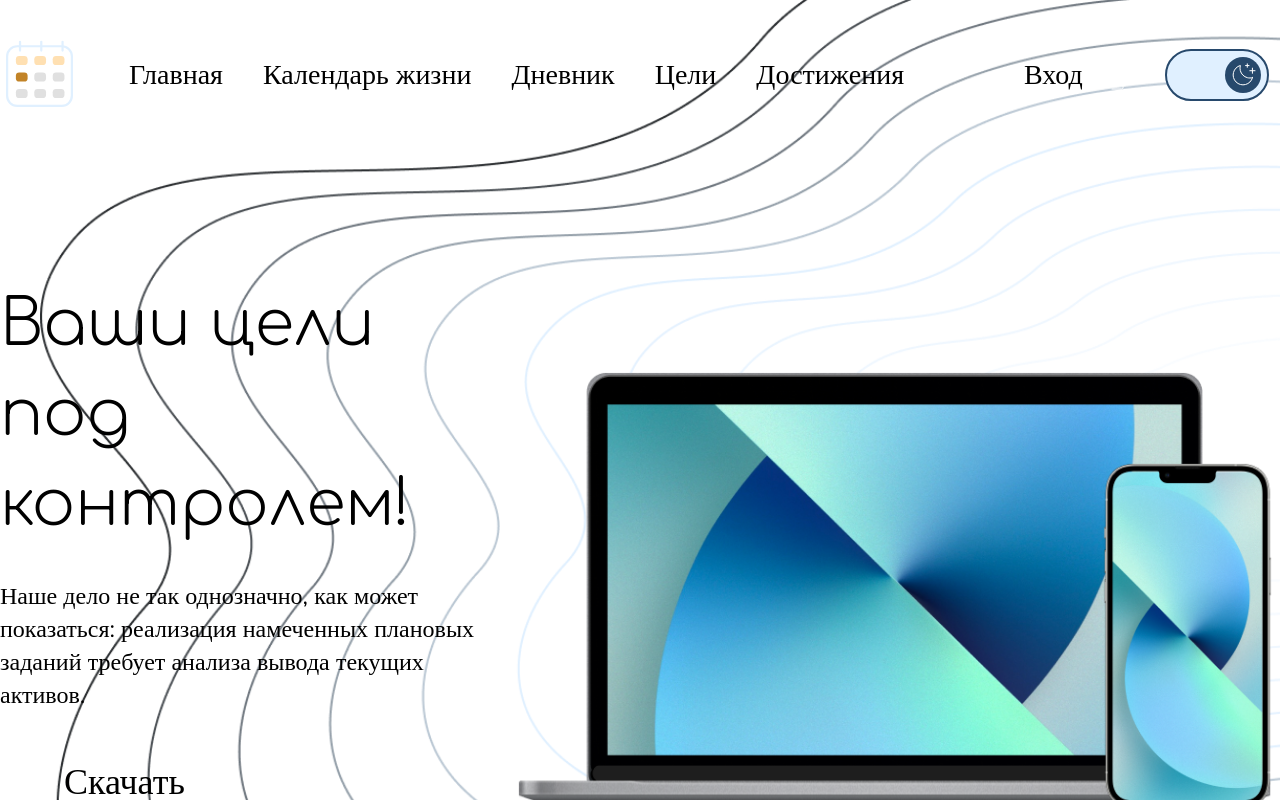
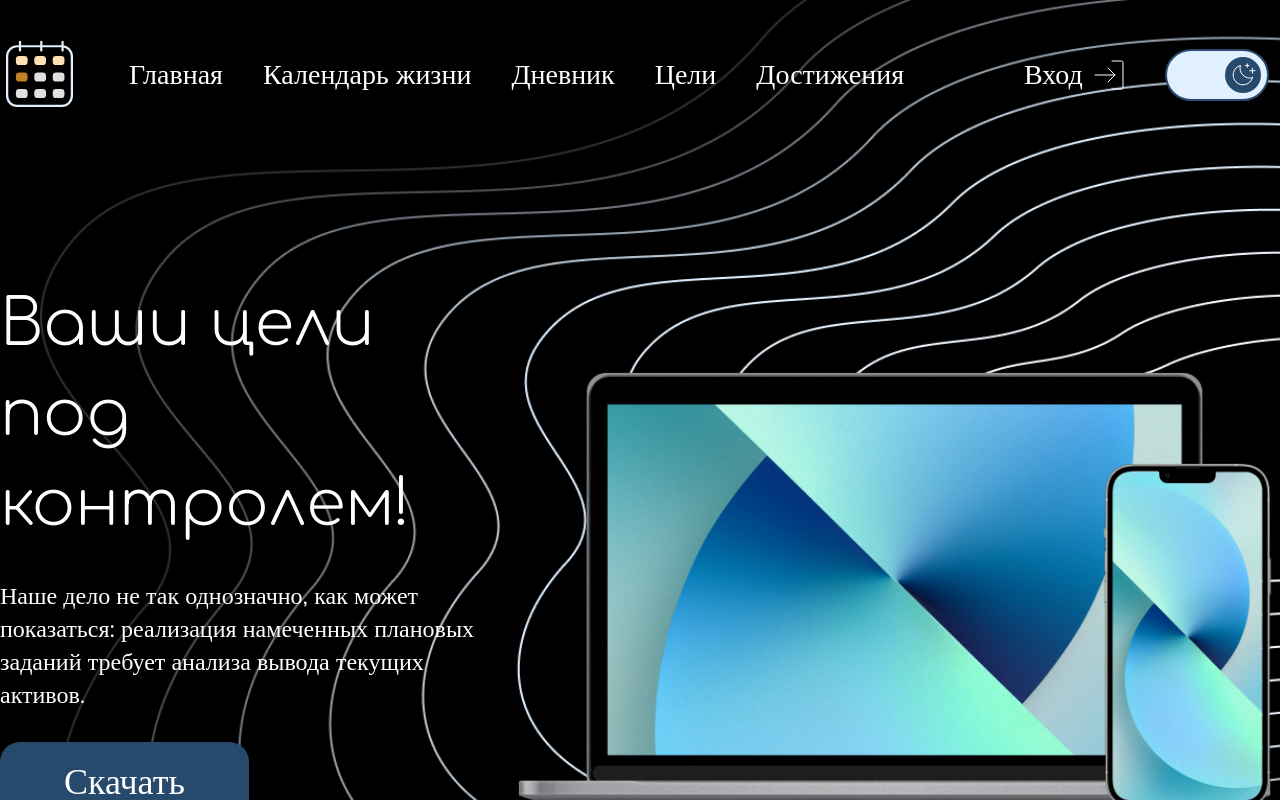
Before and after one commit to VanCode111/front-react, a React (Create React App) app: page /main in a window 1280 px wide. Shown: the top 800 px of the page. Built offline with nearby package versions, Linux system fonts and the light colour scheme.

Commit message:
fix-base-styles

```diff
--- a/src/components/CalendarDark/Calendar.module.css
+++ b/src/components/CalendarDark/Calendar.module.css
@@ -260,8 +260,8 @@
     margin-top: 30px;
 }
 .ability__btn {
+    font-family: "Nunito";
     cursor: pointer;
-    font-weight: 100;
     border: none;
     border-radius: 8px;
     width: 470px;
@@ -273,6 +273,7 @@
     margin-top: 75px;
     color: var(--var-body-fc);
     background: var(--var-body-sc);
+    font-weight: 300;
 }
 
 .people {
--- a/src/design/base.css
+++ b/src/design/base.css
@@ -12,3 +12,17 @@
   width: 100%;
   font-family: "Nunito";
 }
+
+/* :root {
+  --var-body-bg: white;
+  --var-body-fc: black;
+  --var-body-sc: #FFE0B2;
+  --var-body-hc: #C28327;
+} */
+
+:root {
+  --var-body-bg: black;
+  --var-body-fc: white;
+  --var-body-sc: #27496C;
+  --var-body-hc: white;
+}
```
